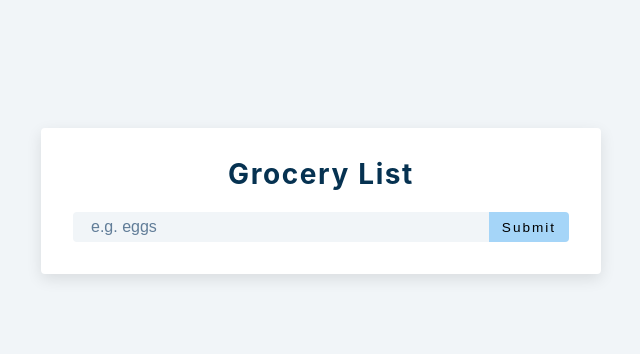
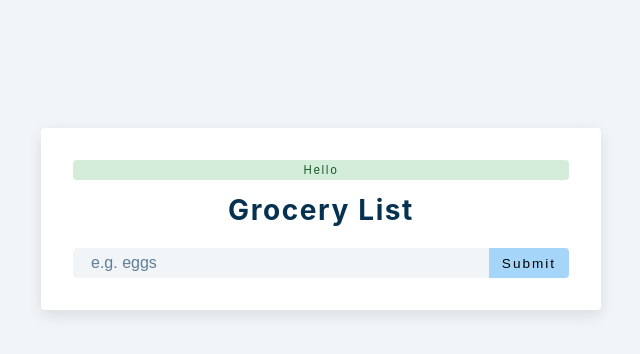
Before and after one commit to kennybates/grocery-list, a React (Create React App) app: page / in a window 1280 px wide. Shown: the top 354 px of the page, without its empty margins (319-959 px from the left). Built offline with nearby package versions, Linux system fonts and the light colour scheme.

Commit message:
Updated Alert
updated alert state variable in App.js. Also, deconstructed alert object {msg, type} to return alert message.

```diff
--- a/src/Alert.js
+++ b/src/Alert.js
@@ -1,8 +1,8 @@
 import React, { useEffect } from 'react';
 
-const Alert = () => {
+const Alert = ({ msg, type }) => {
     return (
-        <h2> Alert Component.</h2>
+        <p className={`alert alert-${type}`}>{msg}</p>
     );
 };
 
--- a/src/App.js
+++ b/src/App.js
@@ -8,7 +8,11 @@
   const [list, setList] = useState([]);
   const [isEditing, setIsEditing] = useState(false);
   const [editID, setEditID] = useState(null); // which ID will be edited
-  const [alert, setAlert] = useState({ show: false, msg: '', type: ''});
+  const [alert, setAlert] = useState({
+    show: true,
+    msg: 'Hello',
+    type: 'success'
+  });
 
   const handleSubmit = (e) => {
     e.preventDefault();
@@ -32,7 +36,7 @@
   return (
     <section className='section-center'>
       <form  className='grocery-form' onSubmit={handleSubmit}>
-        {alert.show && <Alert />}
+        {alert.show && <Alert {...alert}/>}
         <h3> Grocery List</h3>
         <div className='form-control'>
           <input type='text' className='grocery' placeholder='e.g. eggs' value={name} onChange={(e)=> setName(e.target.value)}>
```
